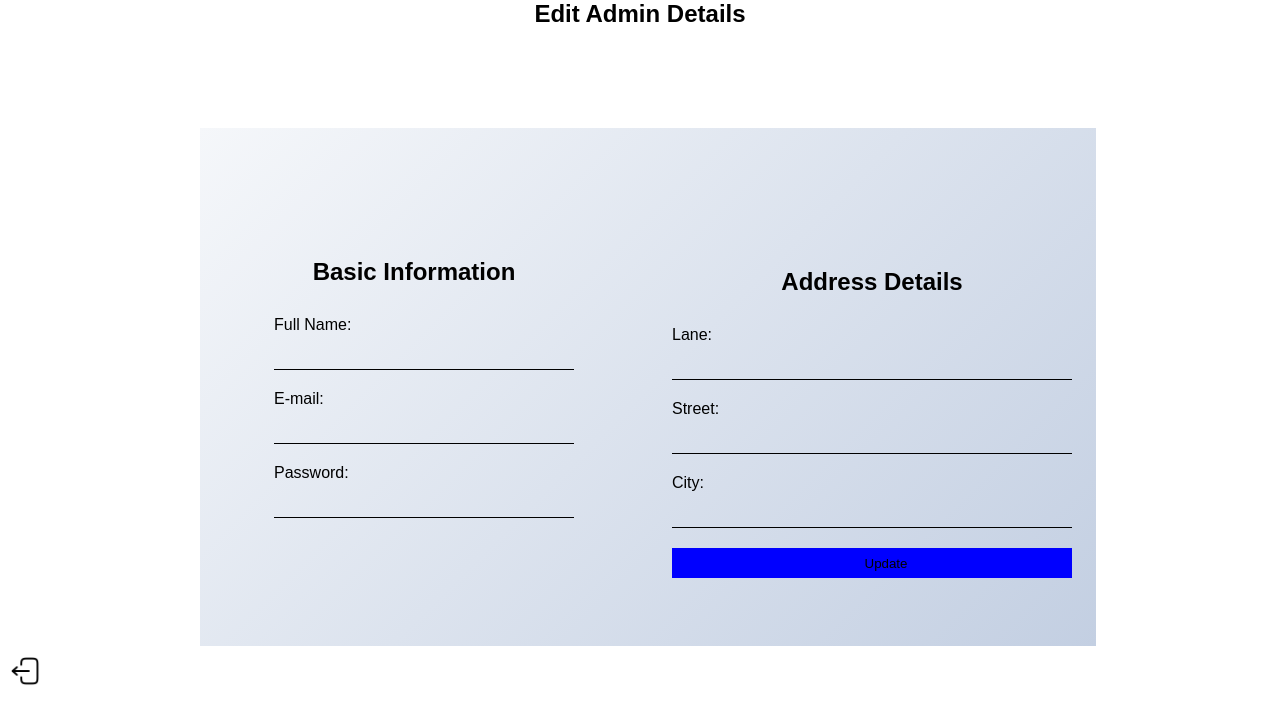
After one commit to DananjayaNirmal/TECHSA, a PHP site: page /admin/updateAdmin.php in a window 1280 px wide. The commit adds this page. Shown: the top 724 px of the page. Run offline with PHP 8.4, Linux system fonts and the light colour scheme.

Commit message:
update user account
add inquiry form
update user main

```diff
--- a/admin/font_res.css
+++ b/admin/font_res.css
@@ -16,6 +16,7 @@
         body{
           /*background-image: linear-gradient(to right, #eaeaf5 -100%, #fff 100%);*/
           background-image: linear-gradient(to right, #fff1eb 0%, #72bcd4 100%);
+
         }
 
         .container
--- /dev/null
+++ b/admin/font_res2.css
@@ -0,0 +1,69 @@
+
+    *{
+      font-family: "Poppins", sans-serif;
+      font-weight: 400;
+      font-style: normal;
+      }
+
+      *{
+        margin:0;
+        padding:0;
+        background-position:center;
+        }
+
+        body{
+          background-color:#fff;
+        }
+        .container{
+        width:400px;
+        height:370px;
+        background-color:#fff;
+        margin:8px auto;
+        position: relative;
+        margin-top:80px;
+        overflow:hidden;
+
+        }
+
+        h2{
+        text-align:center;
+        margin-bottom:30px;
+        font-weight:bold;
+        }
+
+       .container form{
+        width:280px;
+        position:absolute;
+        top:50px;
+        left:50px;
+        transition:1s;
+
+        }
+
+       .ipt input{
+       width:100%;
+       padding:10px;
+       margin-bottom:20px;
+       background:transparent;
+       border:none;
+       border-bottom:1px solid black;
+       outline:none;
+       }
+
+       #form2{
+       left:500px;
+       }
+
+/*styles for update admin ---------------------*/
+
+       .maincontainer{
+
+        display:flex;
+        background-image:linear-gradient(135deg, #f5f7fa 0%, #c3cfe2 100%);
+        width:70%;
+        height:70%;
+        margin-left:200px;
+        margin-top:100px;
+
+
+       }
--- a/admin/style.css
+++ b/admin/style.css
@@ -46,3 +46,6 @@ hr
     top:700px;
     left:10px;
 }
+
+
+/*inquiry______________________*/
--- /dev/null
+++ b/admin/updateAdmin.php
@@ -0,0 +1,72 @@
+<!DOCTYPE html>
+<html lang="en">
+<head>
+    <meta charset="UTF-8">
+    <meta name="viewport" content="width=device-width, initial-scale=1.0">
+    <title>Techsa</title>
+    <link rel="stylesheet" href="font_res2.css">
+</head>
+<body>
+<?php
+require '../config/config.php';
+
+if(isset($_POST['update'])) {
+
+    if(isset($_POST['name'], $_POST['email'], $_POST['phone'], $_POST['pwd'], $_POST['lane'], $_POST['street'], $_POST['city'])) {
+
+        $name = $_POST['name'];
+        $email = $_POST['email'];
+        $phone = $_POST['phone'];
+        $lane = $_POST['lane'];
+        $street = $_POST['street'];
+        $city = $_POST['city'];
+
+        $password = password_hash($_POST['pwd'], PASSWORD_DEFAULT);
+
+        $sql = "UPDATE admin SET fullName=?, email=?, phoneNo=?, password=?, lane=?, street=?, city=? WHERE email=?";
+        $stmt = mysqli_prepare($conn, $sql);
+        mysqli_stmt_bind_param($stmt, "ssisssss", $name, $email, $phone, $password, $lane, $street, $city, $email);
+        if(mysqli_stmt_execute($stmt)) {
+            echo "<script>alert('Successfully updated');</script>";
+        } else {
+            echo "Error: " . mysqli_error($conn);
+        }
+        mysqli_stmt_close($stmt);
+    } else {
+        echo "Error: All fields are required.";
+    }
+}
+mysqli_close($conn);
+?>
+
+<h2 style="margin:auto;">Edit Admin Details</h2>
+<div class="maincontainer">
+    <div style="background:transparent;" class="container">
+        <form method="POST">
+            <h2>Basic Information</h2>
+            <div class="ipt">
+                <label for="name">Full Name:</label>
+                <input type="text" name="name">
+                <label for="email">E-mail:</label>
+                <input type="text" name="email">
+                <label for="password">Password:</label>
+                <input type="password" name="pwd">
+            </div>
+        </div>
+        <div style="background:transparent; margin-top:140px;" class="container">
+            <h2>Address Details</h2>
+            <div class="ipt">
+                <label for="lane">Lane:</label>
+                <input type="text" name="lane">
+                <label for="street">Street:</label>
+                <input type="text" name="street">
+                <label for="city">City:</label>
+                <input type="text" name="city">
+            </div>
+            <input type="submit" name="update" value="Update" style="width:107%; background-color:blue; border:none; height:30px; margin-bottom:5px;">
+        </form>
+    </div>
+</div>
+<a href="admin.php"><img src="../images/logout.png" style="width:30px; margin:10px;"></a>
+</body>
+</html>
--- a/index.php
+++ b/index.php
@@ -17,7 +17,7 @@
 </head>
 <body>
 <section>
-    <hr>
+    <hr style="border-top:1px solid #D3D3D3">
 </section>
 <section>
 <div style="display:flex;">
@@ -35,8 +35,8 @@
 
         <form class="frm" style="display:flex;">
 
-          <input type="email" style="width:70%; margin-top:10px; text-align:center; font-size:19px; color:gray; outline:none;"><br>
-          <input type="button" value="Sign Up Free" style=" font-size:17px; width:20%; margin-top:10px; margin-left:10px; background-color:#8B0000; color:white; border:none; border-radius:5px;">
+          <input type="email" style="width:70%; margin-top:10px; text-align:center; font-size:19px; color:gray; outline:none; border:2px solid #8B0000; border-radius:5px;"><br>
+          <input type="button" value="Sign Up Free" style=" font-size:17px; width:20%; margin-top:10px; margin-left:10px; background-color:blue; color:white; border:none; border-radius:5px;">
         </form>
 </div>
 <video style="width: 600px; height: 400px; position:absolute; left:48%; top:30%; border-radius:0px 0px 100px 0px;" autoplay loop muted>
```
Also changed, not shown: font_res.css (added, +69 -0 lines), inquiry.php (added, +67 -0 lines), updateAdmin.php (added, +74 -0 lines), userAccount.php (+6 -6 lines).
